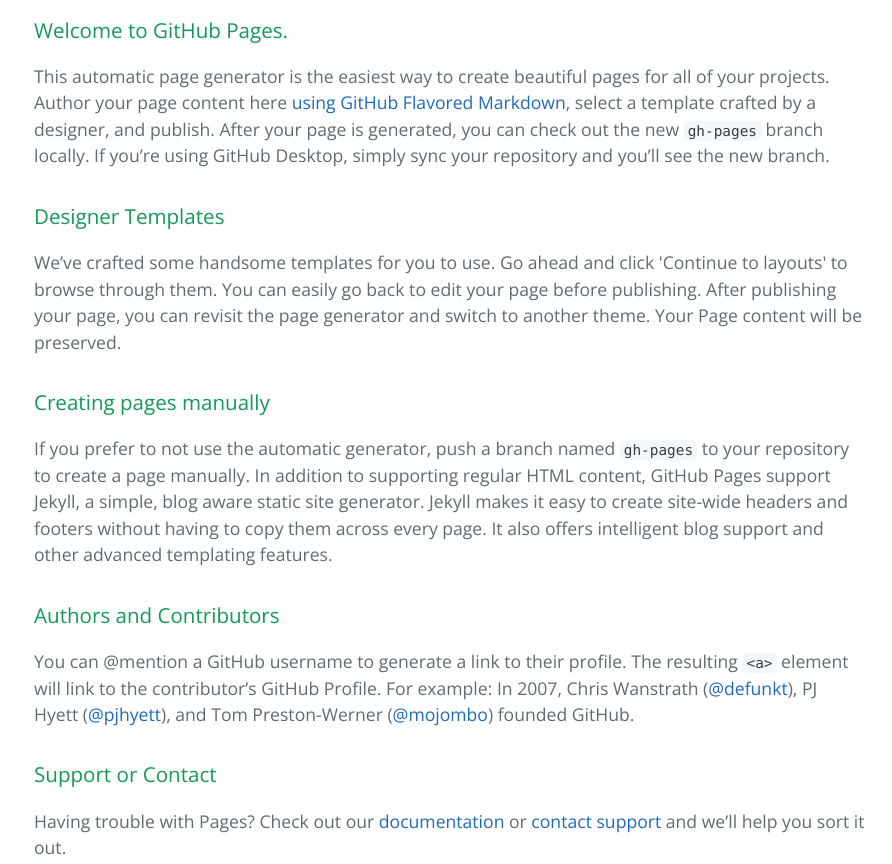
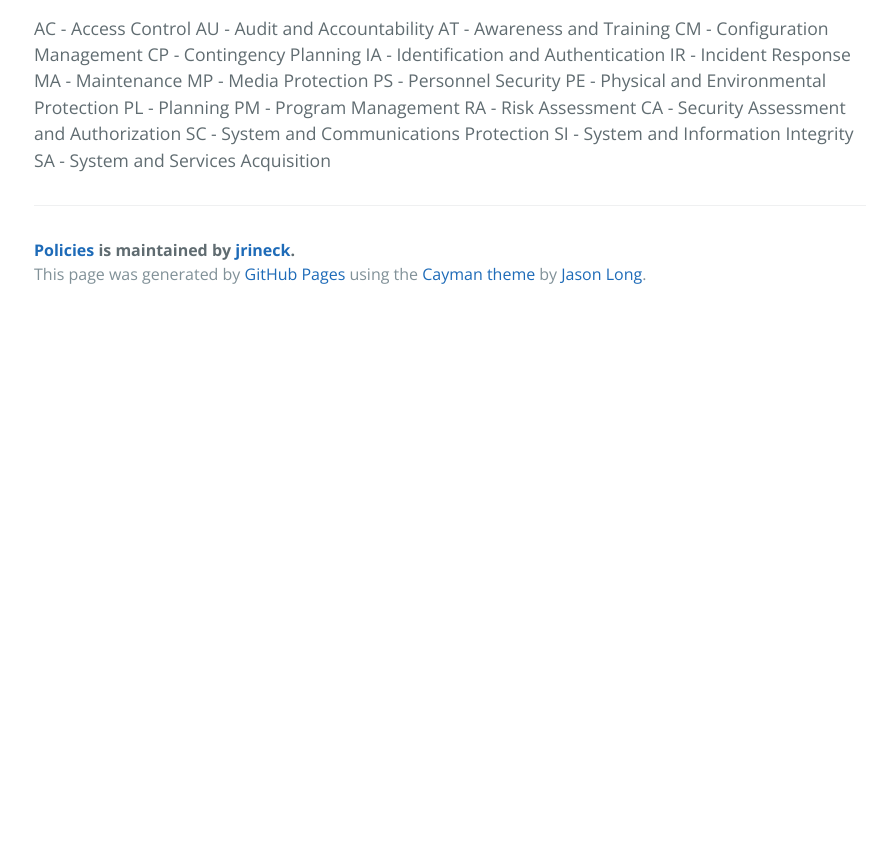
Before and after one commit to jrineck/Policies, a plain HTML site: page index.html in a window 1280 px wide. Shown: the part 400-1264 px from the top of the page, without its empty margins (190-1082 px from the left). After the commit the page ends 800 px from the top, so only its background shows below. Drawn offline with nearby package versions, Linux system fonts and the light colour scheme.

```diff
--- a/index.html
+++ b/index.html
@@ -19,30 +19,24 @@
     </section>
 
     <section class="main-content">
-      <h3>
-<a id="welcome-to-github-pages" class="anchor" href="#welcome-to-github-pages" aria-hidden="true"><span aria-hidden="true" class="octicon octicon-link"></span></a>Welcome to GitHub Pages.</h3>
-
-<p>This automatic page generator is the easiest way to create beautiful pages for all of your projects. Author your page content here <a href="https://guides.github.com/features/mastering-markdown/">using GitHub Flavored Markdown</a>, select a template crafted by a designer, and publish. After your page is generated, you can check out the new <code>gh-pages</code> branch locally. If you’re using GitHub Desktop, simply sync your repository and you’ll see the new branch.</p>
-
-<h3>
-<a id="designer-templates" class="anchor" href="#designer-templates" aria-hidden="true"><span aria-hidden="true" class="octicon octicon-link"></span></a>Designer Templates</h3>
-
-<p>We’ve crafted some handsome templates for you to use. Go ahead and click 'Continue to layouts' to browse through them. You can easily go back to edit your page before publishing. After publishing your page, you can revisit the page generator and switch to another theme. Your Page content will be preserved.</p>
-
-<h3>
-<a id="creating-pages-manually" class="anchor" href="#creating-pages-manually" aria-hidden="true"><span aria-hidden="true" class="octicon octicon-link"></span></a>Creating pages manually</h3>
-
-<p>If you prefer to not use the automatic generator, push a branch named <code>gh-pages</code> to your repository to create a page manually. In addition to supporting regular HTML content, GitHub Pages support Jekyll, a simple, blog aware static site generator. Jekyll makes it easy to create site-wide headers and footers without having to copy them across every page. It also offers intelligent blog support and other advanced templating features.</p>
-
-<h3>
-<a id="authors-and-contributors" class="anchor" href="#authors-and-contributors" aria-hidden="true"><span aria-hidden="true" class="octicon octicon-link"></span></a>Authors and Contributors</h3>
-
-<p>You can @mention a GitHub username to generate a link to their profile. The resulting <code>&lt;a&gt;</code> element will link to the contributor’s GitHub Profile. For example: In 2007, Chris Wanstrath (<a href="https://github.com/defunkt" class="user-mention">@defunkt</a>), PJ Hyett (<a href="https://github.com/pjhyett" class="user-mention">@pjhyett</a>), and Tom Preston-Werner (<a href="https://github.com/mojombo" class="user-mention">@mojombo</a>) founded GitHub.</p>
-
-<h3>
-<a id="support-or-contact" class="anchor" href="#support-or-contact" aria-hidden="true"><span aria-hidden="true" class="octicon octicon-link"></span></a>Support or Contact</h3>
-
-<p>Having trouble with Pages? Check out our <a href="https://help.github.com/pages">documentation</a> or <a href="https://github.com/contact">contact support</a> and we’ll help you sort it out.</p>
+      <p>AC - Access Control
+AU - Audit and Accountability
+AT - Awareness and Training
+CM - Configuration Management
+CP - Contingency Planning
+IA - Identification and Authentication
+IR - Incident Response
+MA - Maintenance
+MP - Media Protection
+PS - Personnel Security
+PE - Physical and Environmental Protection
+PL - Planning
+PM - Program Management
+RA - Risk Assessment
+CA - Security Assessment and Authorization
+SC - System and Communications Protection
+SI - System and Information Integrity
+SA - System and Services Acquisition</p>
 
       <footer class="site-footer">
         <span class="site-footer-owner"><a href="https://github.com/jrineck/Policies">Policies</a> is maintained by <a href="https://github.com/jrineck">jrineck</a>.</span>
```
Also changed, not shown: params.json (+1 -1 lines).
